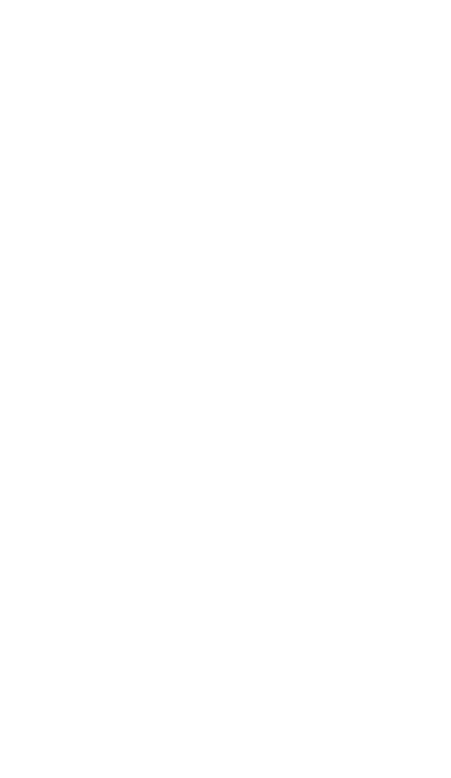
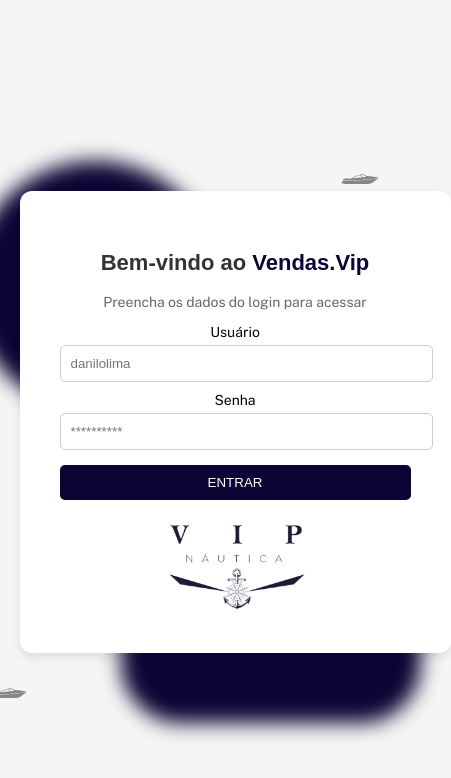
Before and after one commit to Dlima15/sistema-vipnautica, a plain HTML site: page FrontEnd/Assets/Login.html in a window 390 px wide. Shown: the whole page, 451 px wide, since content can reach past the window. Drawn offline with nearby package versions, Linux system fonts and the light colour scheme; a web font is replaced by a local one.

Commit message:
login and home

```diff
--- a/FrontEnd/Assets/Login.html
+++ b/FrontEnd/Assets/Login.html
@@ -0,0 +1,40 @@
+<!DOCTYPE html>
+<html lang="pt-br">
+<head>
+    <meta charset="UTF-8">
+    <meta name="viewport" content="width=device-width, initial-scale=1.0">
+    <title>Login - Vendas.Vip</title>
+    <link href="https://fonts.googleapis.com/css2?family=Poetsen+One&family=Public+Sans:wght@300;400;700&display=swap" rel="stylesheet">
+    <link rel="stylesheet" href="./css/style.css">
+</head>
+<body>
+    <img src="/FrontEnd/Assets/Img/5bd2b34c435a3d26e17a405c09996dc3.svg" class="boat boat1" alt="Barco navegando">
+    <img src="/FrontEnd/Assets/Img/5bd2b34c435a3d26e17a405c09996dc3.svg" class="boat boat2" alt="Barco navegando">
+    <img src="/FrontEnd/Assets/Img/5bd2b34c435a3d26e17a405c09996dc3.svg" class="boat boat3" alt="Barco navegando">
+    <div class="container">
+        <!-- Formas geométricas no fundo -->
+        <div class="shape shape1"></div>
+        <div class="shape shape2"></div>
+
+        <section class="conteudo">
+            <div class="esquerda">
+                <h1>Bem-vindo ao <span>Vendas.Vip</span></h1>
+                <p>Preencha os dados do login para acessar</p>
+
+                <label for="usuario">Usuário</label>
+                <input type="text" id="usuario" placeholder="danilolima">
+
+                <label for="senha">Senha</label>
+                <input type="password" id="senha" placeholder="**********">
+
+                <button>ENTRAR</button>
+            </div>
+
+            <div class="direita">
+                <img src="./Img/1-Logomarca VIP Azul.png" alt="Logo VIP Náutica" class="logo">
+            </div>
+        </section>
+    </div>
+
+</body>
+</html>
--- a/FrontEnd/Assets/css/style.css
+++ b/FrontEnd/Assets/css/style.css
@@ -0,0 +1,468 @@
+/* Importando as fontes */
+body {
+    font-family: 'Public Sans', sans-serif;
+    background-color: #f8f9fa;
+    margin: 0;
+    padding: 0;
+    display: flex;
+    justify-content: center;
+    align-items: center;
+    height: 100vh;
+    overflow: hidden; /* Para evitar barra de rolagem ao animar */
+}
+
+/* Container principal */
+.container {
+    position: relative;
+    width: 90%;
+    max-width: 1000px;
+}
+
+/* Estilização das formas geométricas */
+.shape {
+    position: absolute;
+    background-color: #0C0434;
+    filter: blur(10px);
+    z-index: -1;
+    animation: floatAnimation 5s infinite alternate ease-in-out;
+}
+
+/* Formas geométricas animadas */
+.shape1 {
+    width: 250px;
+    height: 250px;
+    border-radius: 50%;
+    top: -50px;
+    left: -50px;
+}
+
+.shape2 {
+    width: 300px;
+    height: 300px;
+    border-radius: 20%;
+    bottom: -50px;
+    right: -50px;
+}
+
+/* Animação das formas geométricas */
+@keyframes floatAnimation {
+    0% {
+        transform: translateY(0px);
+    }
+    100% {
+        transform: translateY(20px);
+    }
+}
+
+/* Seção principal */
+.conteudo {
+    display: flex;
+    justify-content: space-between;
+    align-items: center;
+    background: white;
+    padding: 40px;
+    border-radius: 12px;
+    box-shadow: 0px 4px 10px rgba(0, 0, 0, 0.1);
+    max-width: 800px;
+    width: 100%;
+}
+
+/* Área esquerda */
+.esquerda {
+    width: 50%;
+}
+
+h1 {
+    font-family: 'Poetsen One', sans-serif;
+    font-size: 22px;
+    color: #333;
+}
+
+h1 span {
+    color: #0C0434;
+}
+
+p {
+    font-size: 14px;
+    color: #666;
+}
+
+/* Inputs */
+label {
+    display: block;
+    font-size: 14px;
+    margin-top: 10px;
+}
+
+input {
+    width: 100%;
+    padding: 10px;
+    margin-top: 5px;
+    border: 1px solid #ccc;
+    border-radius: 5px;
+}
+
+/* Botão */
+button {
+    width: 100%;
+    padding: 10px;
+    margin-top: 15px;
+    background-color: #0C0434;
+    color: white;
+    border: none;
+    border-radius: 5px;
+    cursor: pointer;
+}
+
+button:hover {
+    background-color: #10054E;
+}
+
+/* Área direita (logo) */
+.direita {
+    width: 40%;
+    display: flex;
+    justify-content: center;
+}
+
+.logo {
+    max-width: 200px;
+}
+
+
+/* Responsividade */
+@media (max-width: 768px) {
+    .conteudo {
+        flex-direction: column;
+        text-align: center;
+    }
+
+    .esquerda, .direita {
+        width: 100%;
+    }
+
+    .logo {
+        max-width: 150px;
+        margin-top: 20px;
+    }
+}
+
+/* ---------------------- */
+/* 🛶 ANIMAÇÃO DOS BARCOS */
+/* ---------------------- */
+.boat {
+    position: absolute;
+    width: 40px;
+    opacity: 0.7;
+    animation: boatFloat 10s infinite linear;
+}
+
+/* Criando diferentes direções para os barcos */
+.boat1 { top: 20%; left: -50px; animation-delay: 0s; }
+.boat2 { top: 50%; left: -70px; animation-delay: 2s; }
+.boat3 { top: 80%; left: -90px; animation-delay: 4s; }
+
+/* Animação dos barquinhos navegando */
+@keyframes boatFloat {
+    0% {
+        transform: translateX(0px) translateY(0px);
+    }
+    50% {
+        transform: translateX(100vw) translateY(-10px);
+    }
+    100% {
+        transform: translateX(200vw) translateY(0px);
+    }
+}
+/* Importando as fontes */
+body {
+    font-family: 'Public Sans', sans-serif;
+    background-color: #f8f9fa;
+    margin: 0;
+    padding: 0;
+    display: flex;
+    justify-content: center;
+    align-items: center;
+    height: 100vh;
+    overflow: hidden; /* Para evitar barra de rolagem ao animar */
+}
+
+/* Container principal */
+.container {
+    position: relative;
+    width: 90%;
+    max-width: 1000px;
+}
+
+/* Estilização das formas geométricas */
+.shape {
+    position: absolute;
+    background-color: #0C0434;
+    filter: blur(10px);
+    z-index: -1;
+    animation: floatAnimation 5s infinite alternate ease-in-out;
+}
+
+/* Formas geométricas animadas */
+.shape1 {
+    width: 250px;
+    height: 250px;
+    border-radius: 50%;
+    top: -50px;
+    left: -50px;
+}
+
+.shape2 {
+    width: 300px;
+    height: 300px;
+    border-radius: 20%;
+    bottom: -50px;
+    right: -50px;
+}
+
+/* Animação das formas geométricas */
+@keyframes floatAnimation {
+    0% {
+        transform: translateY(0px);
+    }
+    100% {
+        transform: translateY(20px);
+    }
+}
+
+/* Seção principal */
+.conteudo {
+    display: flex;
+    justify-content: space-between;
+    align-items: center;
+    background: white;
+    padding: 40px;
+    border-radius: 12px;
+    box-shadow: 0px 4px 10px rgba(0, 0, 0, 0.1);
+    max-width: 800px;
+    width: 100%;
+}
+
+/* Área esquerda */
+.esquerda {
+    width: 50%;
+}
+
+h1 {
+    font-family: 'Poetsen One', sans-serif;
+    font-size: 22px;
+    color: #333;
+}
+
+h1 span {
+    color: #0C0434;
+}
+
+p {
+    font-size: 14px;
+    color: #666;
+}
+
+/* Inputs */
+label {
+    display: block;
+    font-size: 14px;
+    margin-top: 10px;
+}
+
+input {
+    width: 100%;
+    padding: 10px;
+    margin-top: 5px;
+    border: 1px solid #ccc;
+    border-radius: 5px;
+}
+
+/* Botão */
+button {
+    width: 100%;
+    padding: 10px;
+    margin-top: 15px;
+    background-color: #0C0434;
+    color: white;
+    border: none;
+    border-radius: 5px;
+    cursor: pointer;
+}
+
+button:hover {
+    background-color: #10054E;
+}
+
+/* Área direita (logo) */
+.direita {
+    width: 40%;
+    display: flex;
+    justify-content: center;
+}
+
+.logo {
+    max-width: 200px;
+}
+
+/* Responsividade */
+@media (max-width: 768px) {
+    .conteudo {
+        flex-direction: column;
+        text-align: center;
+    }
+
+    .esquerda, .direita {
+        width: 100%;
+    }
+
+    .logo {
+        max-width: 150px;
+        margin-top: 20px;
+    }
+}
+
+/* ---------------------- */
+/* 🛶 ANIMAÇÃO DOS BARCOS */
+/* ---------------------- */
+.boat {
+    position: absolute;
+    width: 40px;
+    opacity: 0.7;
+    animation: boatFloat 10s infinite linear;
+}
+
+/* Criando diferentes direções para os barcos */
+.boat1 { top: 20%; left: -50px; animation-delay: 0s; }
+.boat2 { top: 50%; left: -70px; animation-delay: 2s; }
+.boat3 { top: 80%; left: -90px; animation-delay: 4s; }
+
+/* Animação dos barquinhos navegando */
+@keyframes boatFloat {
+    0% {
+        transform: translateX(0px) translateY(0px);
+    }
+    50% {
+        transform: translateX(100vw) translateY(-10px);
+    }
+    100% {
+        transform: translateX(200vw) translateY(0px);
+    }
+}
+
+
+/* Estilos globais */
+body {
+    font-family: 'Public Sans', sans-serif;
+    background-color: #f5f5f5;
+    margin: 0;
+    padding: 0;
+    overflow-x: hidden;
+}
+
+/* Página de Login */
+.conteudo-principal {
+    display: flex;
+    justify-content: center;
+    align-items: center;
+    height: 100vh;
+}
+
+.login-container {
+    background: white;
+    padding: 20px;
+    border-radius: 10px;
+    box-shadow: 0px 4px 10px rgba(0, 0, 0, 0.1);
+}
+
+/* xxxxxxxxxxxxxxxxxxxxxxxxxxxxxx  Página Geral xxxxxxxxxxxxxxxxxxxxxxxxxxxxxxxxxxxxxxxxx*/
+.tela-geral {
+    display: flex;
+    flex-direction: column;
+    align-items: center;
+    padding: 20px;
+}
+
+.tela-geral .filtros {
+    display: flex;
+    flex-wrap: wrap;
+    justify-content: center;
+    gap: 10px;
+    margin-bottom: 20px;
+}
+
+.tela-geral .filtro-item {
+    background: #ebebeb;
+    padding: 10px 20px;
+    border-radius: 5px;
+    display: flex;
+    align-items: center;
+    transition: background 0.3s ease-in-out;
+}
+
+.tela-geral .tabela-foto {
+    width: 80px;  /* Largura fixa */
+    height: 60px; /* Altura fixa */
+    object-fit: cover; /* Mantém o aspecto e corta se necessário */
+    border-radius: 5px; /* Bordas arredondadas para um design mais bonito */
+}
+
+.tela-geral .logo {
+    margin-top: 0px; /* Remove espaço extra acima */
+    padding-top: 0px; /* Remove espaçamento interno extra */
+    display: flex;
+    justify-content: center; /* Centraliza a logo */
+    align-items: center; /* Mantém alinhado verticalmente */
+    height: auto; /* Mantém a altura mínima necessária */
+}
+
+
+.tela-geral .filtro-item:hover {
+    background: #dcdcdc;
+}
+
+.tela-geral .tabela-container {
+    width: 100%; /* Ocupa toda a largura */
+    max-width: 100vw; /* Garante que não ultrapasse a largura da tela */
+    overflow-x: auto;
+}
+
+.tela-geral .tabela {
+    width: 100%;
+    border-collapse: collapse;
+}
+
+.tela-geral .tabela th, .tela-geral .tabela td {
+    border: 1px solid #ccc;
+    padding: 10px;
+    text-align: left;
+}
+
+.tela-geral .tabela th {
+    background: #ddd;
+}
+
+/* Animações */
+.fundo-animado {
+    position: absolute;
+    width: 150px;
+    height: 150px;
+    background: #000080;
+    border-radius: 50%;
+    opacity: 0.3;
+    animation: mover 10s infinite alternate ease-in-out;
+}
+
+@keyframes mover {
+    from {
+        transform: translateY(0px);
+    }
+    to {
+        transform: translateY(50px);
+    }
+}
+
+.logo:hover {
+    transform: scale(1.1);
+    transition: transform 0.3s;
+}
```
Also changed, not shown: FrontEnd/Assets/index.html (+60 -4 lines), FrontEnd/Assets/Img/1-Logomarca VIP Azul.png (added), FrontEnd/Assets/Img/5bd2b34c435a3d26e17a405c09996dc3.svg (added), FrontEnd/Assets/Img/WhatsApp Image 2025-02-26 at 10.01.01.jpeg (added).
